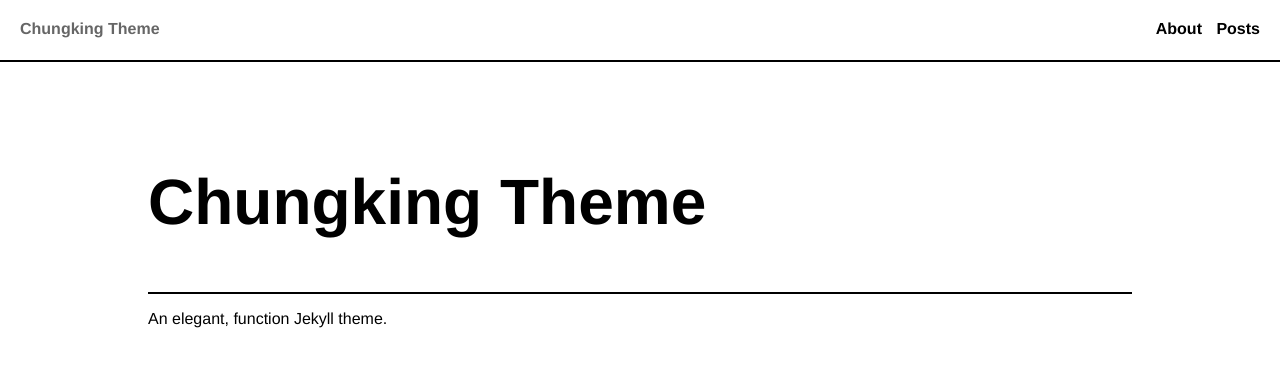
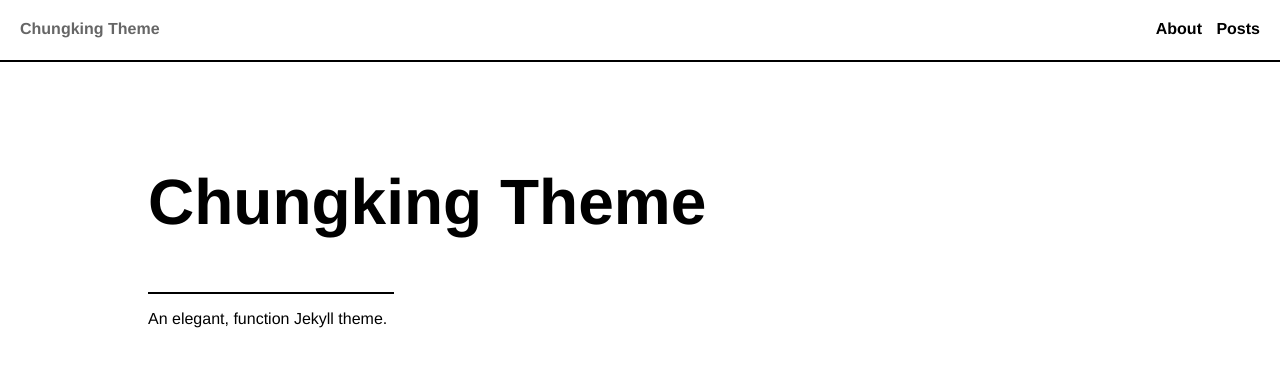
Before and after one commit to mmdlow/chungking, a Jekyll site: the page built from index.html, in a window 1280 px wide. Shown: the top 367 px of the page. Built offline with Jekyll 4.4.1, drawn with Linux system fonts in a browser that asks for light colours.

Commit message:
Add column scss classes

```diff
--- a/_layouts/home.html
+++ b/_layouts/home.html
@@ -16,7 +16,7 @@
     <div class="py-4">
       <h1 class="banner-text">{{ site.title }}</h1>
       <div class="py-2">
-        <div class="border-top">
+        <div class="col-2 border-top">
           <p>An elegant, function Jekyll theme.</p>
         </div>
       </div>
--- a/_sass/_utilities.scss
+++ b/_sass/_utilities.scss
@@ -46,6 +46,13 @@
 
 .content {
   max-width: $content-width;
+}
+
+
+@for $i from 1 to 8 {
+  .col-#{$i} {
+    width: ($i / 8 * 100%);
+  }
 }
 
 // Not in use
```
